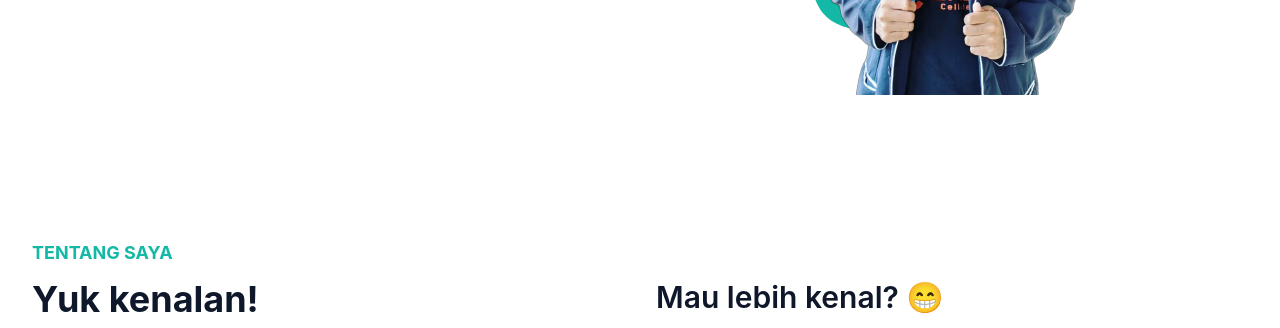
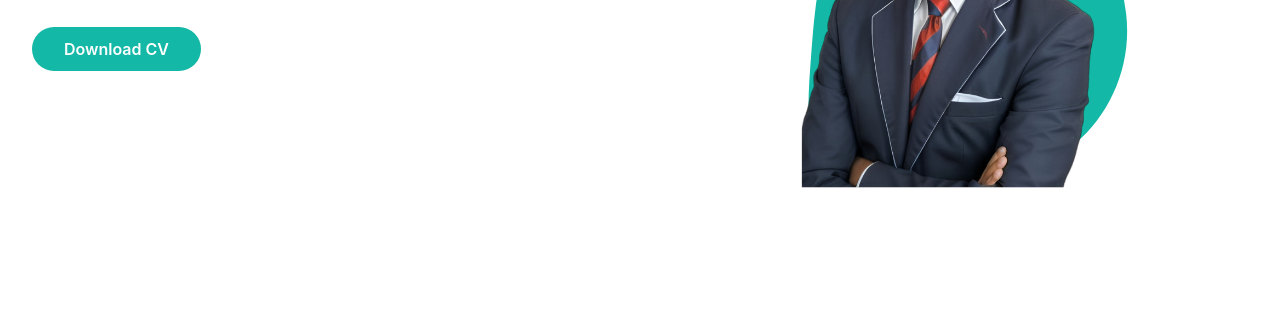
Before and after one commit to dwiaryanto25/my-portofolio, a website: page index.html in a window 1280 px wide. Shown: the part 495-823 px from the top of the page. Drawn offline with Linux system fonts and the light colour scheme.

Commit message:
update pp

```diff
--- a/index.html
+++ b/index.html
@@ -85,7 +85,7 @@
           </div>
           <div class="w-full self-end px-4 lg:w-1/2">
             <div class="relative mt-10 lg:right-0 lg:mt-9">
-              <img src="dist/img/dwiaryanto.png" alt="Sandhika Galih" class="relative z-10 mx-auto max-w-full" />
+              <img src="dist/img/dwi ary.png" alt="Dwi Aryanto" class="relative z-10 mx-auto max-w-full" />
               <span class="absolute bottom-0 left-1/2 -translate-x-1/2 md:scale-125">
                 <svg width="400" height="400" viewBox="0 0 200 200" xmlns="http://www.w3.org/2000/svg">
                   <path
```
Also changed, not shown: dist/img/ary.png (added), dist/img/dwi ary.png (added), dist/img/dwiaryanto.png (deleted), dist/img/dwii.png (added).
